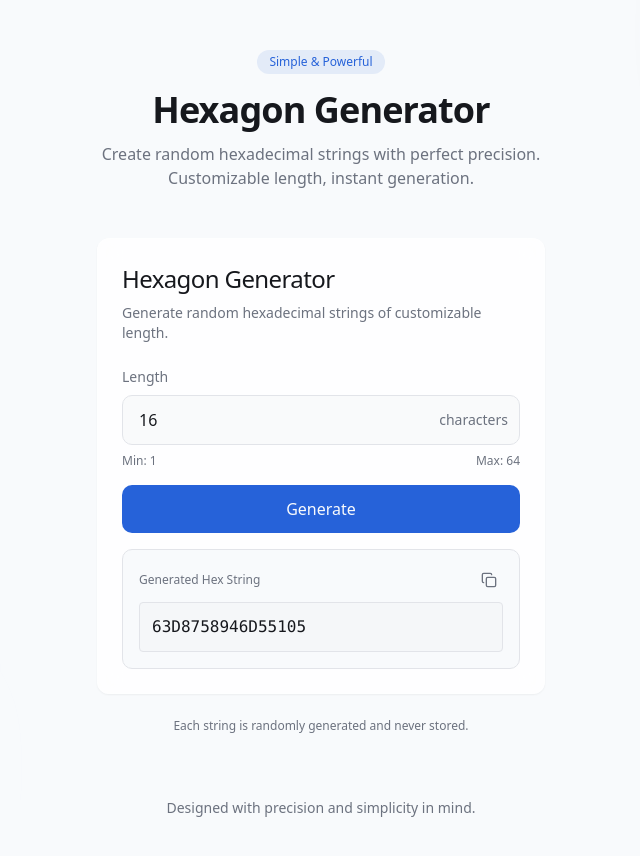
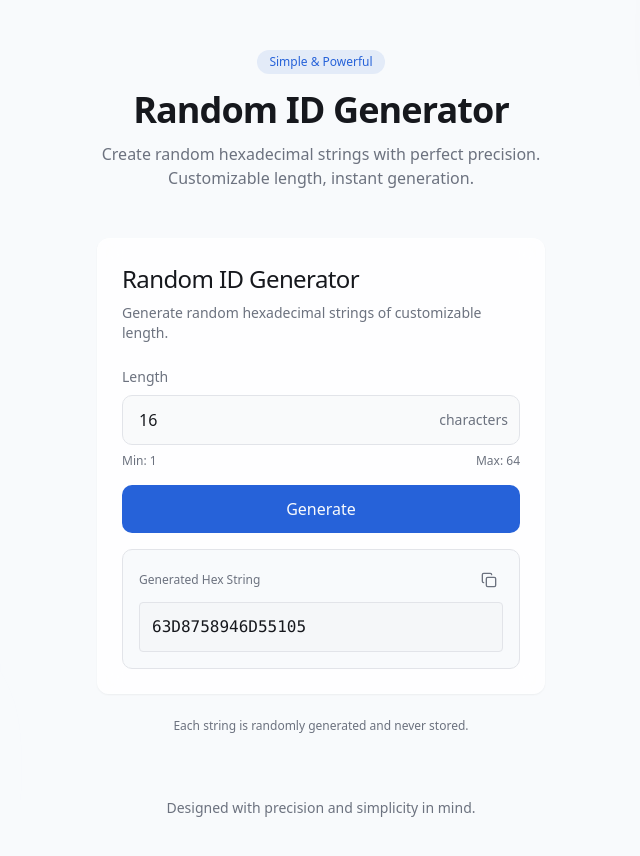
Before and after one commit to TimVestner/hexgen, a React (Vite) app: page / in a window 1280 px wide. Shown: the top 856 px of the page, without its empty margins (319-959 px from the left). Built offline with nearby package versions, Linux system fonts and the light colour scheme.

Commit message:
Rename app to Random ID Generator
Updated application name from "Hexagon Generator" to "Random ID Generator" as requested.

```diff
--- a/src/components/HexagonGenerator.tsx
+++ b/src/components/HexagonGenerator.tsx
@@ -47,7 +47,7 @@ const HexagonGenerator = ({ className }: HexagonGeneratorProps) => {
       <div className="hex-container glass rounded-xl p-6 shadow-sm">
         <div className="space-y-6">
           <div className="space-y-2">
-            <h2 className="text-2xl font-medium tracking-tight">Hexagon Generator</h2>
+            <h2 className="text-2xl font-medium tracking-tight">Random ID Generator</h2>
             <p className="text-sm text-muted-foreground">
               Generate random hexadecimal strings of customizable length.
             </p>
--- a/src/pages/Index.tsx
+++ b/src/pages/Index.tsx
@@ -15,7 +15,7 @@ const Index = () => {
           <div className="inline-block rounded-full bg-primary/10 px-3 py-1 text-xs font-medium text-primary mb-4 animate-fade-in">
             Simple & Powerful
           </div>
-          <h1 className="text-4xl font-semibold tracking-tight mb-3">Hexagon Generator</h1>
+          <h1 className="text-4xl font-semibold tracking-tight mb-3">Random ID Generator</h1>
           <p className="text-muted-foreground max-w-md mx-auto">
             Create random hexadecimal strings with perfect precision.
             Customizable length, instant generation.
```
